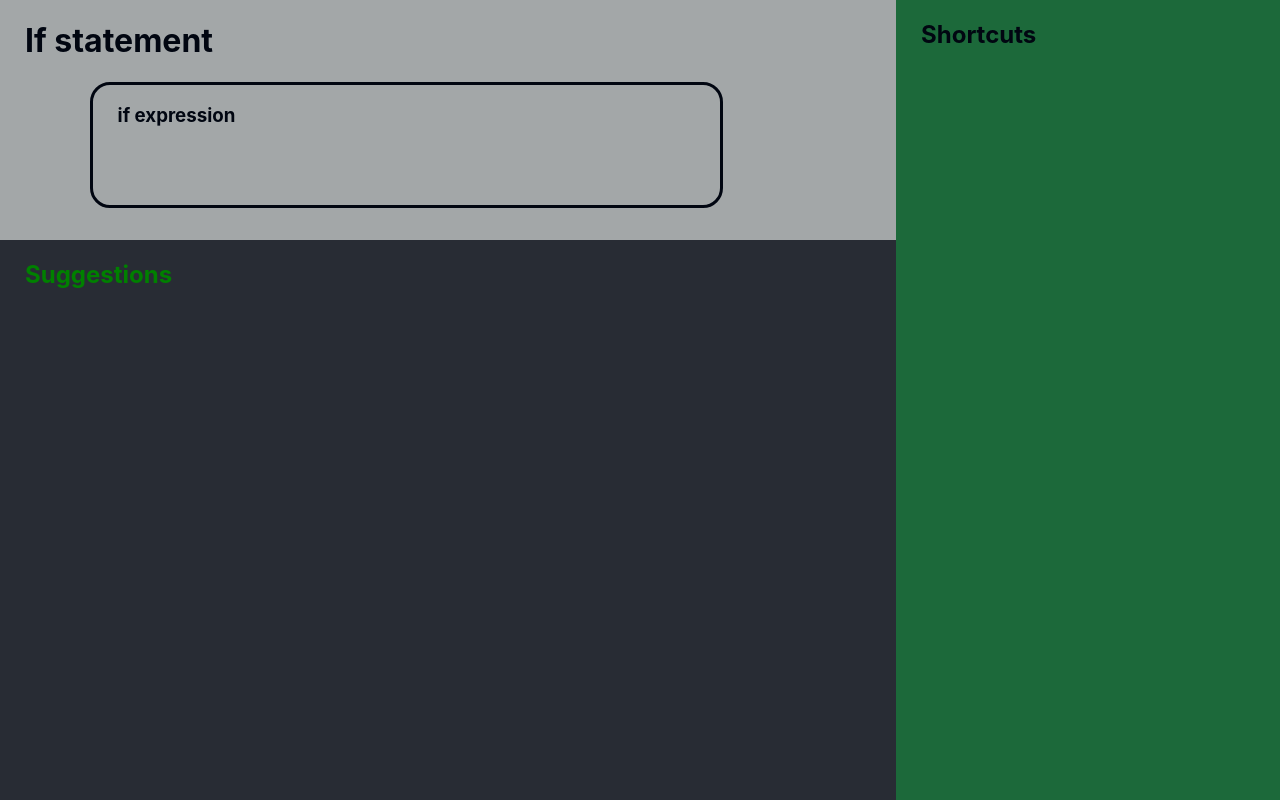
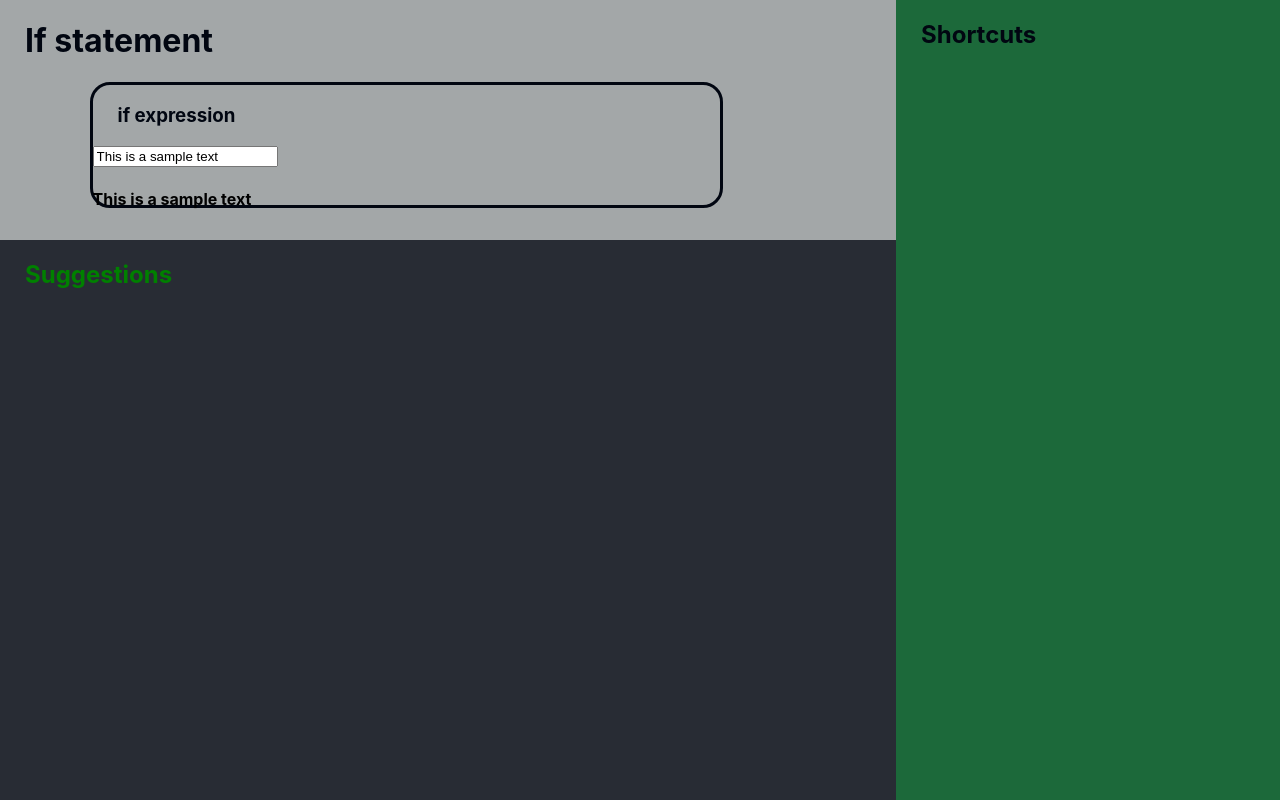
Before and after one commit to madushajg/expression-editor-poc, a React (Create React App) app: page / in a window 1280 px wide. Built offline with nearby package versions, Linux system fonts and the light colour scheme.

Commit message:
Use props

```diff
--- a/src/App.js
+++ b/src/App.js
@@ -1,4 +1,4 @@
-import React, { useState, Component } from "react";
+import React, { useState } from "react";
 import './App.css';
 
 function App() {
@@ -33,7 +33,7 @@ function StatementPane() {
   return (
     <div className="App-statement-template">
       <h1>If statement</h1>
-      <ExpressionTemplate />
+      <ExpressionTemplate textToBeDisplayed={"This is a sample text"} />
     </div>
   );
 }
@@ -46,10 +46,14 @@ function ContextSensitivePane() {
   );
 }
 
-function ExpressionTemplate() {
+function ExpressionTemplate(props) {
+  const [text, setText] = useState(props.textToBeDisplayed);
   return (
     <div className="App-statement-template-editor">
       <h3>if expression</h3>
+      <input type = "text" value = {text}
+               onChange = {(e) => setText(e.target.value)} />
+      <h4>{text}</h4>
     </div>
   );
 }
```
